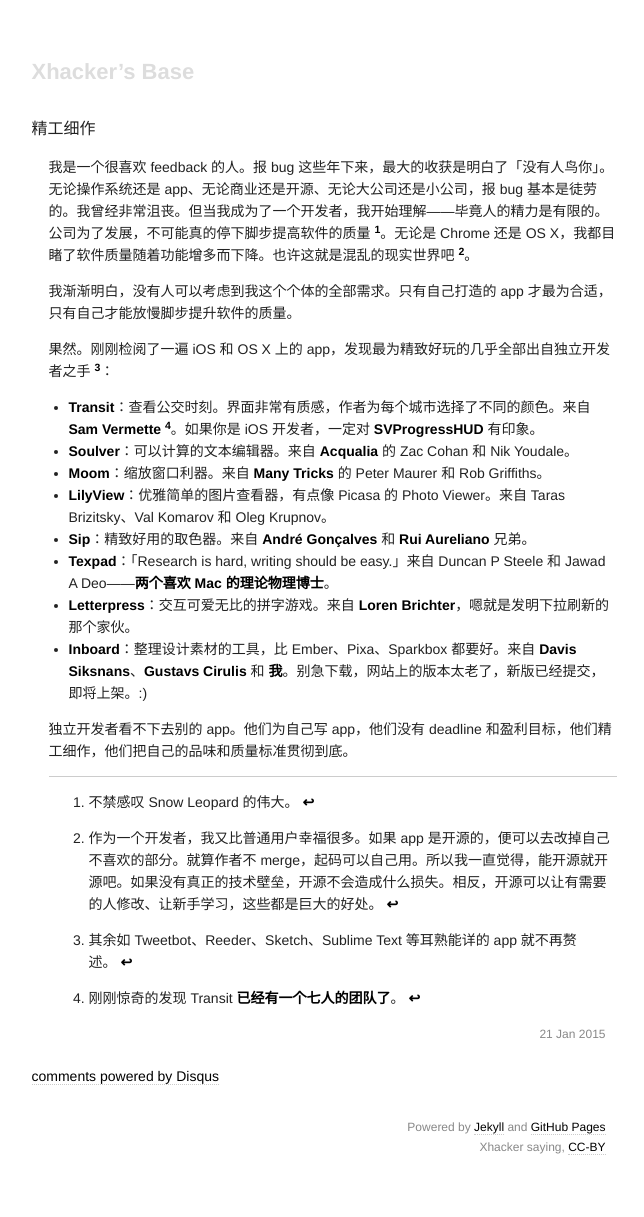
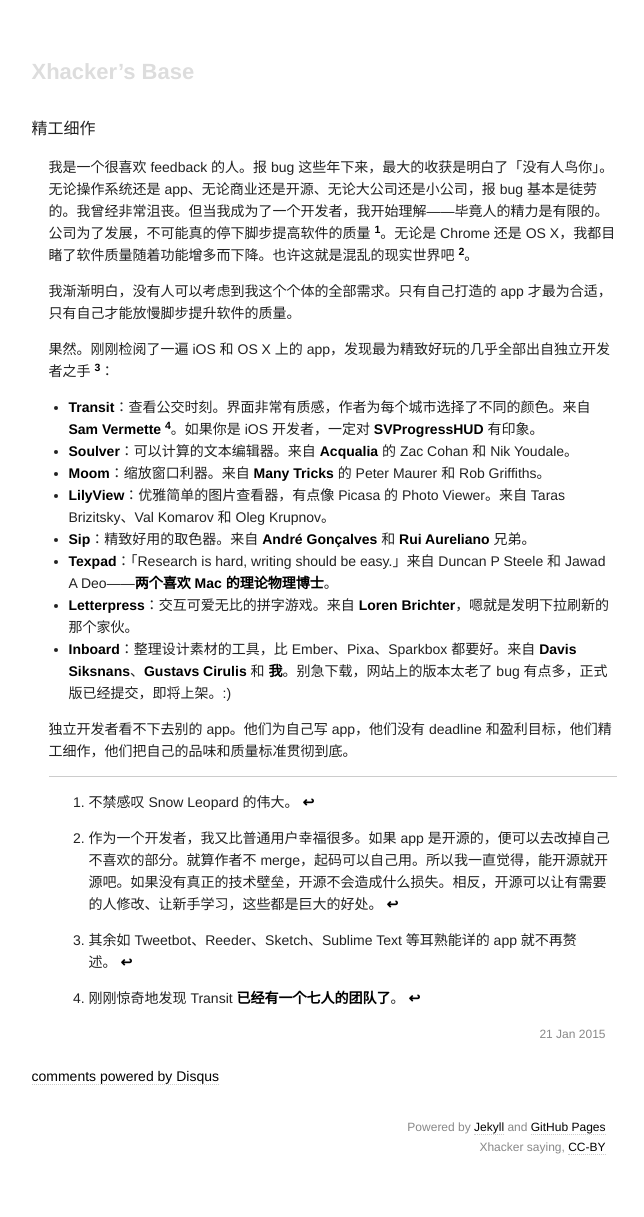
Before and after one commit to xhacker/xhacker.github.io, a Jekyll site: the page built from _posts/2015-01-21-craftsman.md, in a window 1280 px wide. Shown: the whole page, without its empty margins (316-960 px from the left). Built offline with Jekyll 4.4.1, drawn with Linux system fonts in a browser that asks for light colours; nearby versions of some CDN libraries; comment, search, counter and statistics services are not loaded.

Commit message:
用词小修改。

```diff
--- a/_posts/2015-01-21-craftsman.md
+++ b/_posts/2015-01-21-craftsman.md
@@ -16,11 +16,11 @@
 * [Sip](http://theolabrothers.com)：精致好用的取色器。来自 [André Gonçalves](http://andre-goncalves.com) 和 [Rui Aureliano](http://ruiaureliano.com) 兄弟。
 * [Texpad](https://www.texpadapp.com)：「Research is hard, writing should be easy.」来自 Duncan P Steele 和 Jawad A Deo——[两个喜欢 Mac 的理论物理博士](https://www.texpadapp.com/aboutus)。
 * [Letterpress](http://www.atebits.com/letterpress/)：交互可爱无比的拼字游戏。来自 [Loren Brichter](https://twitter.com/lorenb)，嗯就是发明下拉刷新的那个家伙。
-* [Inboard](http://inboardapp.com)：整理设计素材的工具，比 Ember、Pixa、Sparkbox 都要好。来自 [Davis Siksnans](https://twitter.com/davissiksnans)、[Gustavs Cirulis](http://gustavscirulis.com) 和 [我](http://xhacker.im)。别急下载，网站上的版本太老了，新版已经提交，即将上架。:)
+* [Inboard](http://inboardapp.com)：整理设计素材的工具，比 Ember、Pixa、Sparkbox 都要好。来自 [Davis Siksnans](https://twitter.com/davissiksnans)、[Gustavs Cirulis](http://gustavscirulis.com) 和 [我](http://xhacker.im)。别急下载，网站上的版本太老了 bug 有点多，正式版已经提交，即将上架。:)
 
 独立开发者看不下去别的 app。他们为自己写 app，他们没有 deadline 和盈利目标，他们精工细作，他们把自己的品味和质量标准贯彻到底。
 
 [^1]: 不禁感叹 Snow Leopard 的伟大。
 [^2]: 作为一个开发者，我又比普通用户幸福很多。如果 app 是开源的，便可以去改掉自己不喜欢的部分。就算作者不 merge，起码可以自己用。所以我一直觉得，能开源就开源吧。如果没有真正的技术壁垒，开源不会造成什么损失。相反，开源可以让有需要的人修改、让新手学习，这些都是巨大的好处。
 [^3]: 其余如 Tweetbot、Reeder、Sketch、Sublime Text 等耳熟能详的 app 就不再赘述。
-[^4]: 刚刚惊奇的发现 Transit [已经有一个七人的团队了](http://transitapp.com/about)。
+[^4]: 刚刚惊奇地发现 Transit [已经有一个七人的团队了](http://transitapp.com/about)。
```
